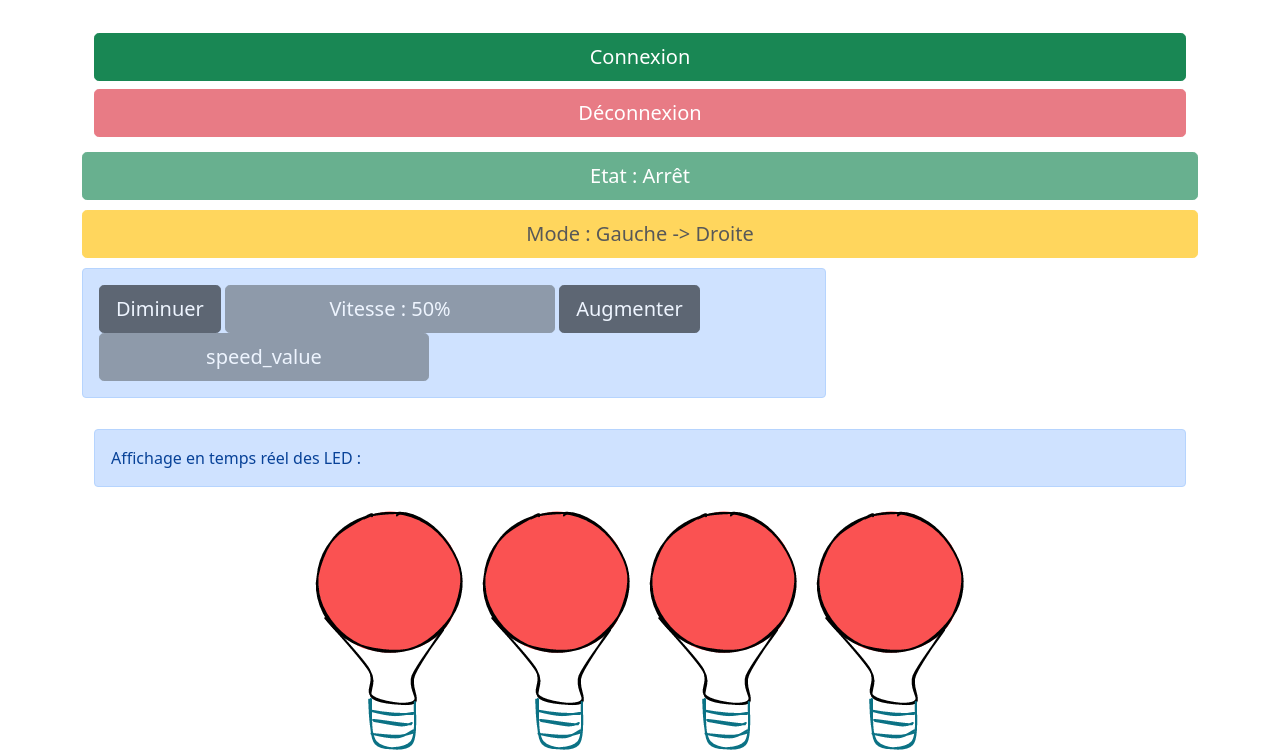
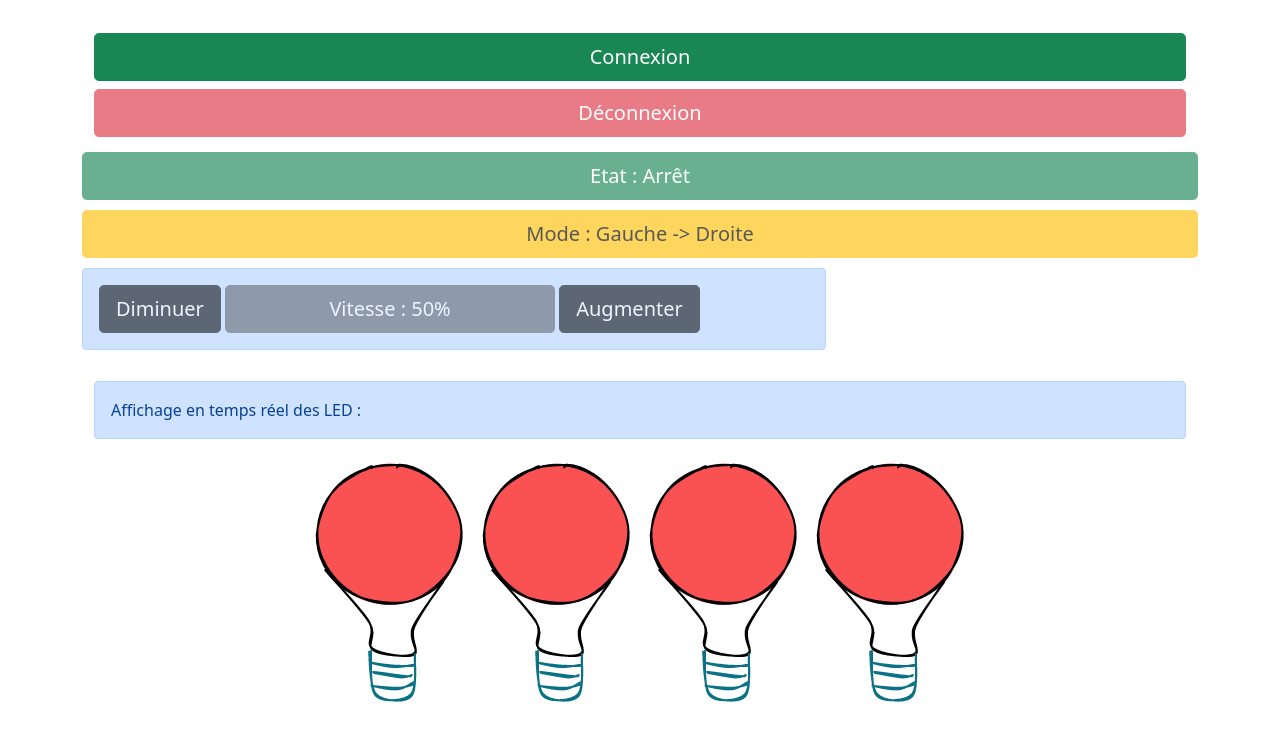
Before and after one commit to ESIR2-RESIoT/project, a plain HTML site: page src/main/resources/index.html in a window 1280 px wide. Shown: the part 83-835 px from the top of the page. Drawn offline with Linux system fonts and the light colour scheme.

Commit message:
Bugfixing

```diff
--- a/src/main/resources/index.html
+++ b/src/main/resources/index.html
@@ -42,9 +42,6 @@
                         <input id="speedLabelButton" class="btn btn-secondary btn-lg" value="Vitesse : 50%" disabled="disabled">
                         <input type="button" id="increaseSpeed" class="btn btn-dark btn-lg btn-block"
                                 value="Augmenter" onclick="" disabled="disabled">
-                        <input type="text" id="speedvalue" class="btn btn-secondary btn-lg" aria-pressed="true" value="speed_value"
-                                onclick="" disabled="disabled">
-                        <label for="speedvalue" id="speed_value"></label><br/>
                     </div>
                 </div>
             </div>
--- a/src/main/resources/websocket.js
+++ b/src/main/resources/websocket.js
@@ -115,7 +115,7 @@ var wstool = {
                     break;
 
                 case "speed":
-                    $("speedvalue").value = "Vitesse : "+ (100*response.args)+"%"
+                    $("speedLabelButton").value = "Vitesse : "+ (100*response.args)+"%"
 
                     break;
             }
```
Also changed, not shown: 2 other files.
